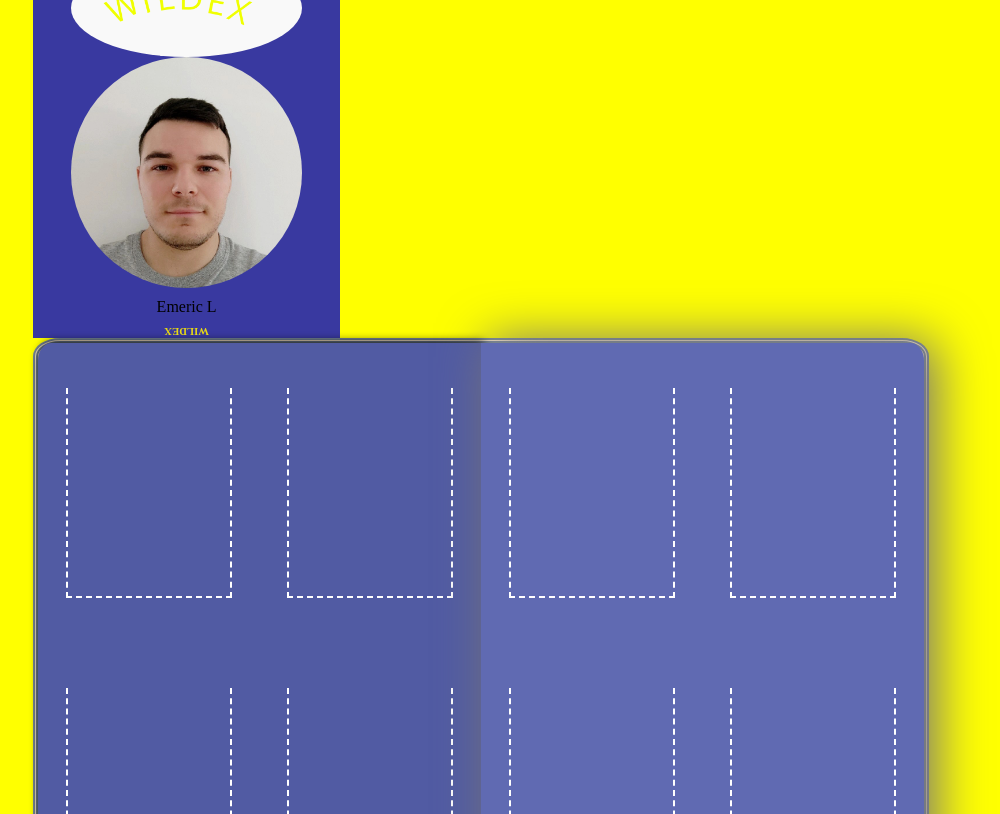
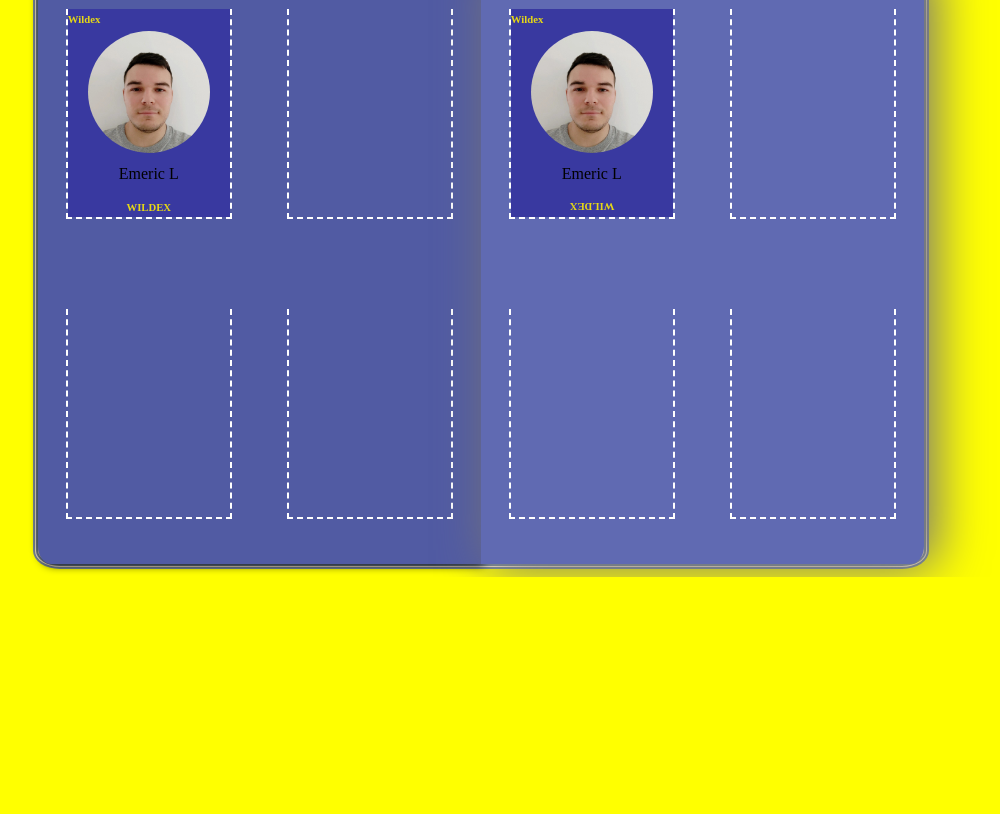
Before and after one commit to lesage-emeric/project1-trombi, a plain HTML site: page index.html in a window 1280 px wide. Shown: the part 1127-1941 px from the top of the page, without its empty margins (95-1095 px from the left). After the commit the page ends 1704 px from the top, so only its background shows below. Drawn offline with Linux system fonts and the light colour scheme.

Commit message:
put the cards in their case

```diff
--- a/index.html
+++ b/index.html
@@ -75,13 +75,47 @@
         </div>
       </article>
     </section>
+    <!-- DOS DES CARTES -->
 
+    <!-- classeur entier -->
+    <div class="classeur">
+      <!-- Section de la première moitié du classeur, suivie de chaque pochette -->
+      <section class="moitieClasseur classeurGauche">
+        <!-- chacune des cases du classeur  -->
+        <article class="case">
           <section class="cardBack">
             <article class="pokewildex">
               <!-- Très dur de trouver une façon de "tordre" un texte
              sans passer par des dizaines de lignes de code HTML && CSS && JS incompréenshibles
              (à notre niveau) -->
-        <img src="WILDEX.png" alt="Titre wildex incurvé" />
+              <h6>Wildex<h6></h6>
+            </article>
+            <article class="photoPro">
+              <img
+                class="photoProEmericL"
+                src="photos-pro/pp-emericl.jpeg"
+                alt="Photo professionnelle d'Emeric Lesage"
+              />
+              <p class="name">Emeric L</p>
+              <!-- Nom de la personne juste sous la photo ou alors superposé au bas de
+            la photo -->
+            </article>
+            <h6>WILDEX</h6>
+            <!-- style POKEMON écrit à l'envers -->
+          </section>
+        </article>
+        <article class="case"></article>
+        <article class="case"></article>
+        <article class="case"></article>
+      </section>
+      <!-- Section de la seconde moitié du classeur, suivie de chaque pochette -->
+      <section class="moitieClasseur classeurDroite">
+        <article class="case"><section class="cardBack">
+          <article class="pokewildex">
+            <!-- Très dur de trouver une façon de "tordre" un texte
+           sans passer par des dizaines de lignes de code HTML && CSS && JS incompréenshibles
+           (à notre niveau) -->
+            <h6 class="wildexCarte">Wildex<h6></h6>
           </article>
           <article class="photoPro">
             <img
@@ -95,20 +129,7 @@
           </article>
           <h6 class="h6return">WILDEX</h6>
           <!-- style POKEMON écrit à l'envers -->
-    </section>
-    <!-- classeur entier -->
-    <div class="classeur">
-      <!-- Section de la première moitié du classeur, suivie de chaque pochette -->
-      <section class="moitieClasseur classeurGauche">
-        <!-- chacune des cases du classeur  -->
-        <article class="case"></article>
-        <article class="case"></article>
-        <article class="case"></article>
-        <article class="case"></article>
-      </section>
-      <!-- Section de la seconde moitié du classeur, suivie de chaque pochette -->
-      <section class="moitieClasseur classeurDroite">
-        <article class="case"></article>
+        </section></article>
         <article class="case"></article>
         <article class="case"></article>
         <article class="case"></article>
--- a/style.css
+++ b/style.css
@@ -4,8 +4,7 @@
 .cardBack {
   display: flex;
   flex-wrap: wrap;
-  width: 30%;
-  height: 30%;
+  height: 100%;
   background-color: rgb(57, 57, 160);
 }
 .pokewildex {
```
Lines whose indentation alone changed are shown as unchanged.
